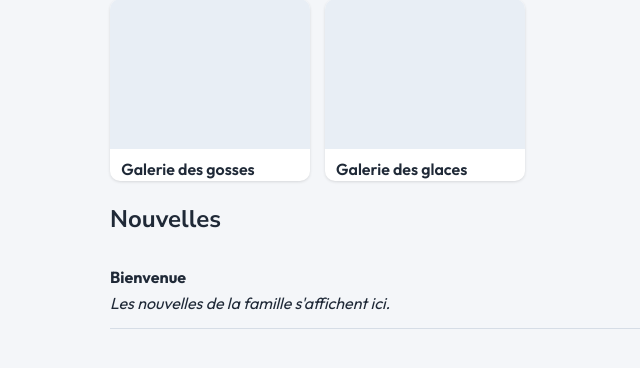
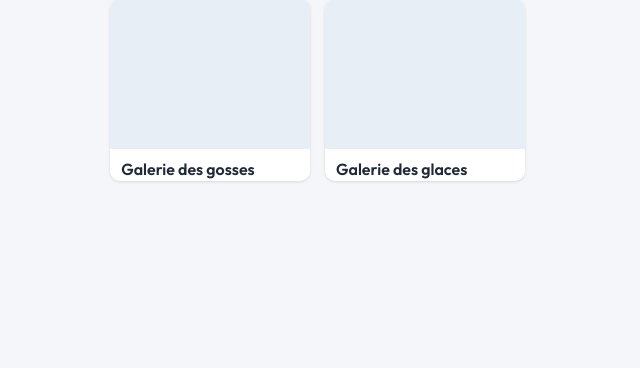
Before and after one commit to Monolithoid/galleryPerso, a PHP site: page / in a window 1280 px wide. Shown: the part 142-510 px from the top of the page, without its empty margins (0-640 px from the left). Run offline with PHP 8.4, Linux system fonts and the light colour scheme.

Commit message:
Accueil : retrait de la rubrique « Nouvelles »
Co-Authored-By: Claude Opus 5.5 (1M context) <noreply@anthropic.com>
Claude-Session: https://claude.ai/code/session_018eAsAZ7Zu4wquFCG2x2255

```diff
--- a/css/style.css
+++ b/css/style.css
@@ -520,25 +520,6 @@ img
         vertical-align: middle;
 }
 
-.news
-{
-        margin: 0;
-        padding: 0;
-        list-style: none;
-}
-
-.news li
-{
-        padding: 0.75rem 0;
-        border-bottom: 1px solid var(--border);
-}
-
-.news p
-{
-        margin: 0.2rem 0 0;
-        font-style: italic;
-}
-
 /* Visionneuse */
 
 .viewer
--- a/main.php
+++ b/main.php
@@ -1,5 +1,5 @@
 <?php
-// Accueil : les galeries, puis les nouvelles de la famille
+// Accueil : les coups de cœur, puis les galeries
 $Galleries = array();
 
 foreach (GetGalleryRootNames() as $RootName)
@@ -9,11 +9,6 @@ foreach (GetGalleryRootNames() as $RootName)
                 $Galleries[] = array('label' => GetGalleryLabel($RootName), 'path' => './' . $RootName, 'gallery' => './' . $RootName);
         }
 }
-
-// Les plus récentes en premier
-$News = array(
-        array('Bienvenue', 'Les nouvelles de la famille s\'affichent ici.')
-);
 ?>
 <?php if (is_file('./ImagesSite/MainPhoto.jpg')): ?>
 <section class="home-hero">
@@ -28,12 +23,3 @@ $News = array(
   <h2>Les galeries</h2>
 <?php echo RenderAlbumCards('', $Galleries); ?>
 </section>
-
-<section class="home-news">
-  <h2>Nouvelles</h2>
-  <ul class="news">
-<?php foreach ($News as $Entry): ?>
-    <li><strong><?php echo EscapeHtml($Entry[0]); ?></strong><p><?php echo EscapeHtml($Entry[1]); ?></p></li>
-<?php endforeach; ?>
-  </ul>
-</section>
```
